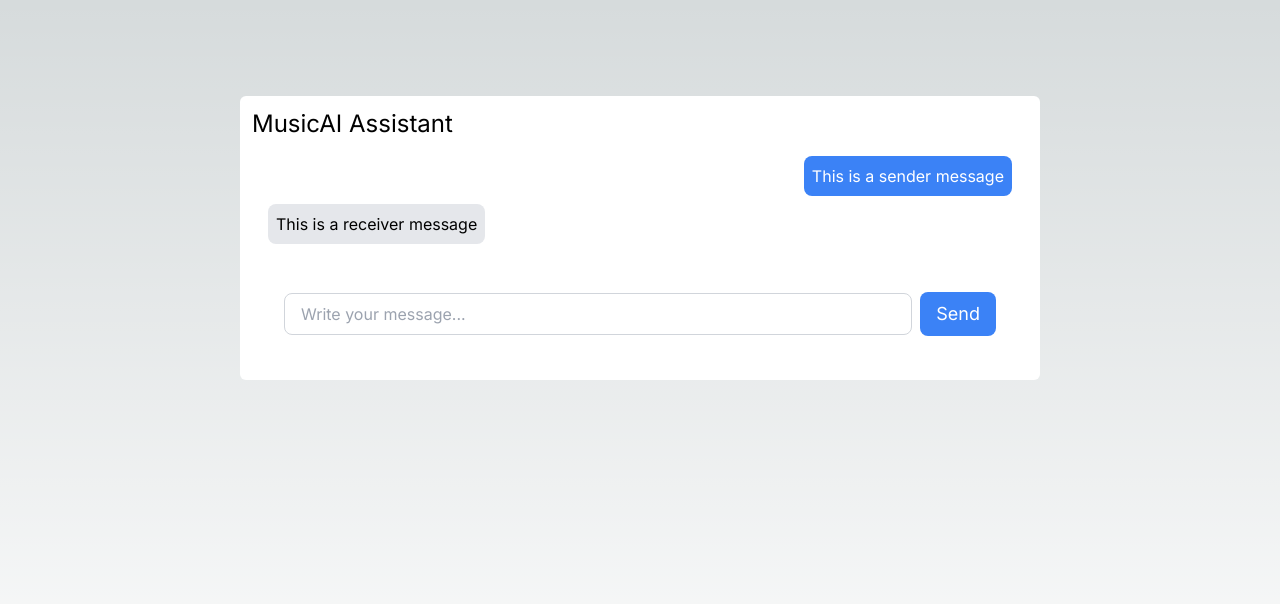
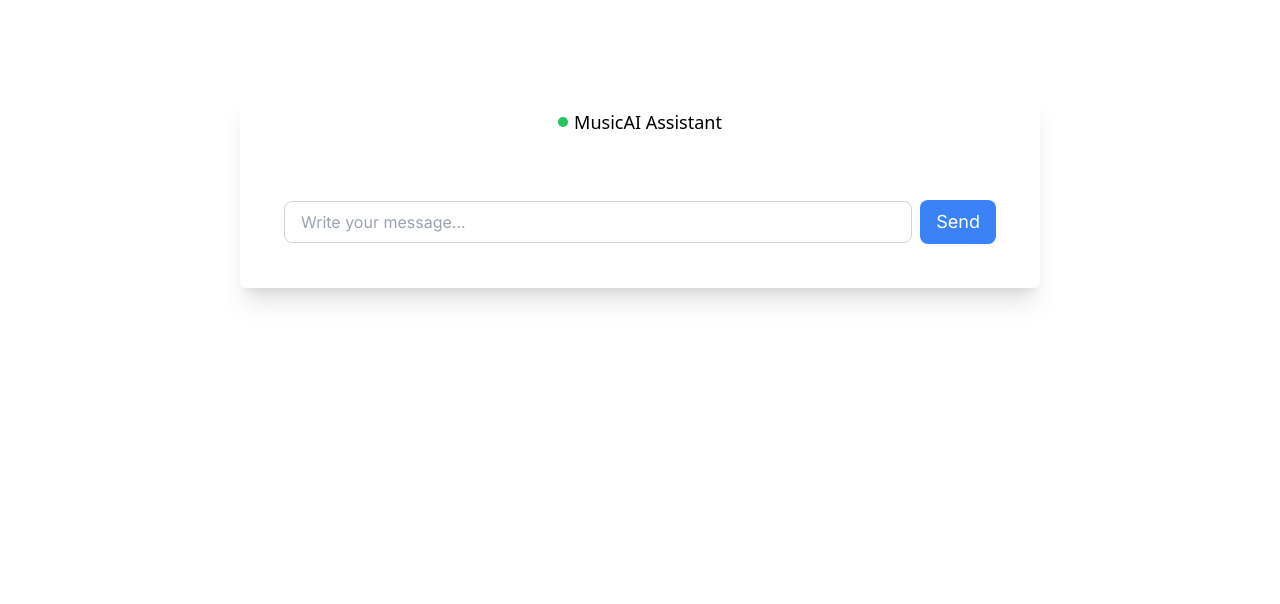
Before and after one commit to MakaChikava/musicAI_assistant, a Next.js app in the folder music_assistant/: page / in a window 1280 px wide. Shown: the top 604 px of the page. Built offline with nearby package versions, Linux system fonts and the light colour scheme.

Commit message:
added logic to chatcomponents so that text bubble recieve readable stream of data from openai & made some stylig changes

```diff
--- a/music_assistant/app/api/chat/route.ts
+++ b/music_assistant/app/api/chat/route.ts
@@ -37,5 +37,3 @@ export async function POST(request:Request) {
     // send the stream as a response to our client / frontend
     return new StreamingTextResponse(stream);
 }
-
-// You are a knowledgeable music librarian assistant designed to help users discover music that suits their preferences and interests. You have access to a vast catalog of music across various genres and styles. You can recommend music based on user preferences, suggest playlists, and provide information about artists and albums. To assist users effectively, please follow these guidelines: 1. Ask users about their music preferences, such as favorite genres, moods, or artists. 2. Recommend music that aligns with their stated preferences. 3. Suggest playlists or curated collections for specific occasions or moods. 4. Offer links to streaming platforms (e.g., Spotify, Apple Music) for users to listen to the suggested music. 5. Refrain from discussing unrelated topics or engaging in lengthy conversations. 6. do not discuss non music-related inquiries. Remember to prioritize user satisfaction and tailor your recommendations to their tastes.
--- a/music_assistant/app/page.tsx
+++ b/music_assistant/app/page.tsx
@@ -2,9 +2,12 @@ import Image from 'next/image'
 import ChatComponent from '@/components/chatComponent'
 export default function Home() {
   return (
-    <main className="flex min-h-screen flex-col items-center justify-between p-24">
-      <div className='bg-white p-3 w-[800px] rounded-md text-black'>
-        <h2 className='text-2xl'>MusicAI Assistant</h2>
+    <main className="bg-white flex min-h-screen flex-col items-center justify-between p-24">
+      <div className='bg-white p-3 w-[800px] rounded-md text-black shadow-xl'>
+      <div className='flex gap-1.5 items-center justify-center'>
+        <p className="w-2.5 h-2.5 rounded-full bg-green-500 flex"/>
+        <h1 className='font-sans text-lg flex'>MusicAI Assistant</h1>
+      </div>
         <ChatComponent />
       </div>
     </main>
--- a/music_assistant/components/chatComponent.tsx
+++ b/music_assistant/components/chatComponent.tsx
@@ -1,5 +1,6 @@
 "use client"
-import { useChat } from "ai/react";
+import { useChat, Message } from "ai/react";
+
 
 export default function chatComponent() {
     // Vercel AI SDK (ai package) useChat()
@@ -11,16 +12,43 @@ export default function chatComponent() {
     return (
 <div>
 
+
+
 <div className="flex-grow overflow-y-auto">
 <div className="flex flex-col space-y-2 p-4">
 
-    {/* <!-- Individual chat messages --> */}
-    <div className="self-end bg-blue-500 text-white rounded-lg p-2 flex items-center">
-        <p>This is a sender message</p>
-    </div>
-    <div className="self-start bg-gray-200 rounded-lg p-2 flex items-center">
-        <p>This is a receiver message</p>
-    </div>
+{messages.map((message: Message)=>{
+    return(
+        <div key={message.id}>
+            {/* name of person talking */}
+            {
+                message.role === "assistant"
+                ?
+                <div className="self-start bg-gray-200 rounded-lg p-2 w-fit flex items-center">
+                    {message.content.split("\n").map((currentTextBlock: string, index: number) =>{
+                if(currentTextBlock === "") {
+                    return <p className="p-0.5" key={message.id + index}>&nbsp;</p>
+                } else {
+                    return <p className="p-0.5" key={message.id + index}>{currentTextBlock}</p>
+                    }
+            })}
+                </div>
+                :
+                <div className="flex justify-end">
+                <div className=" bg-blue-500 text-white rounded-lg p-2 w-fit flex items-center">
+                    {message.content.split("\n").map((currentTextBlock: string, index: number) =>{
+                if(currentTextBlock === "") {
+                    return <p className="p-0.5" key={message.id + index}>&nbsp;</p>
+                        } else {
+                            return <p className="p-0.5" key={message.id + index}>{currentTextBlock}</p>
+                            }
+                })}
+                </div>
+                </div>
+            }
+        </div>
+    )
+})}
 
 </div>
 </div>
```
